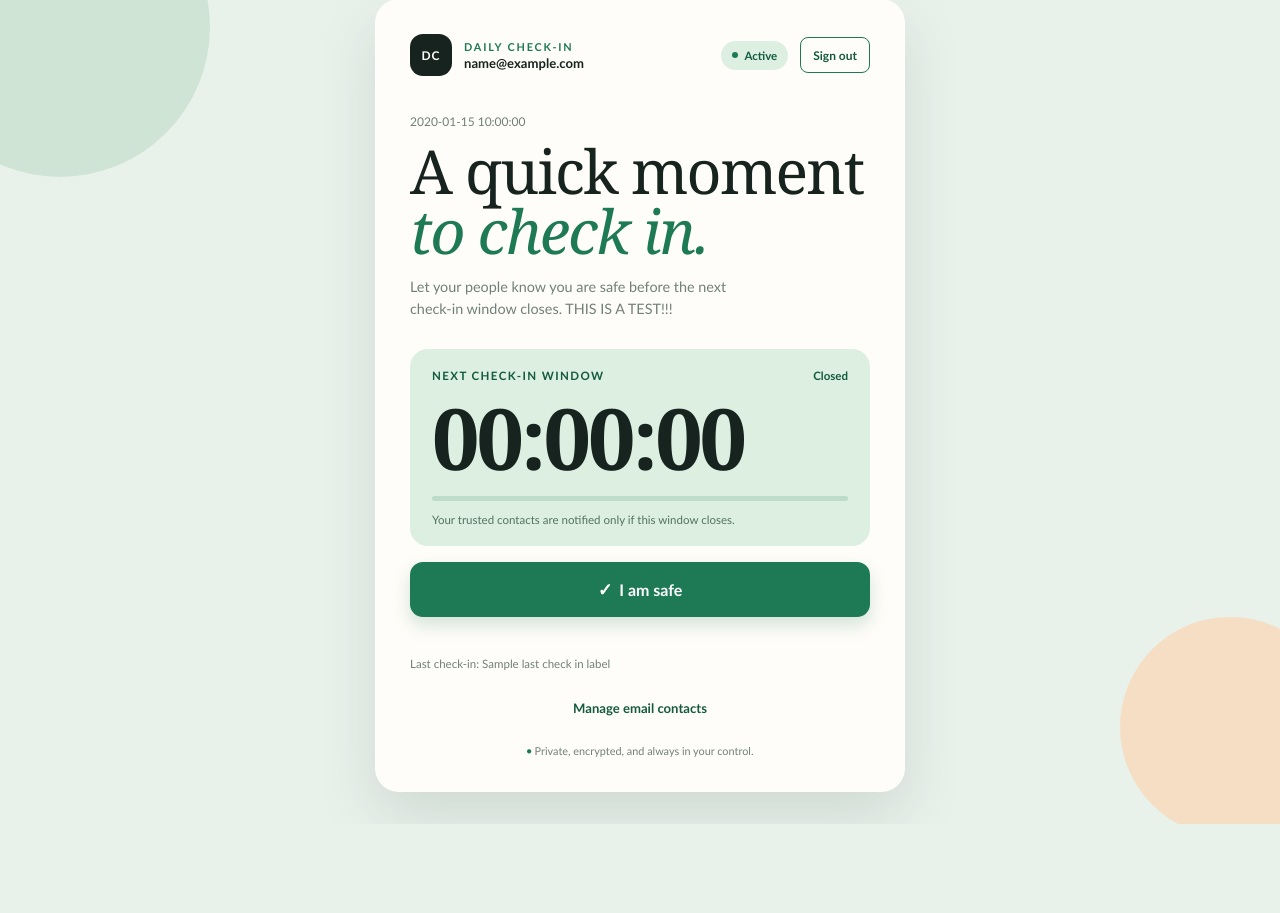
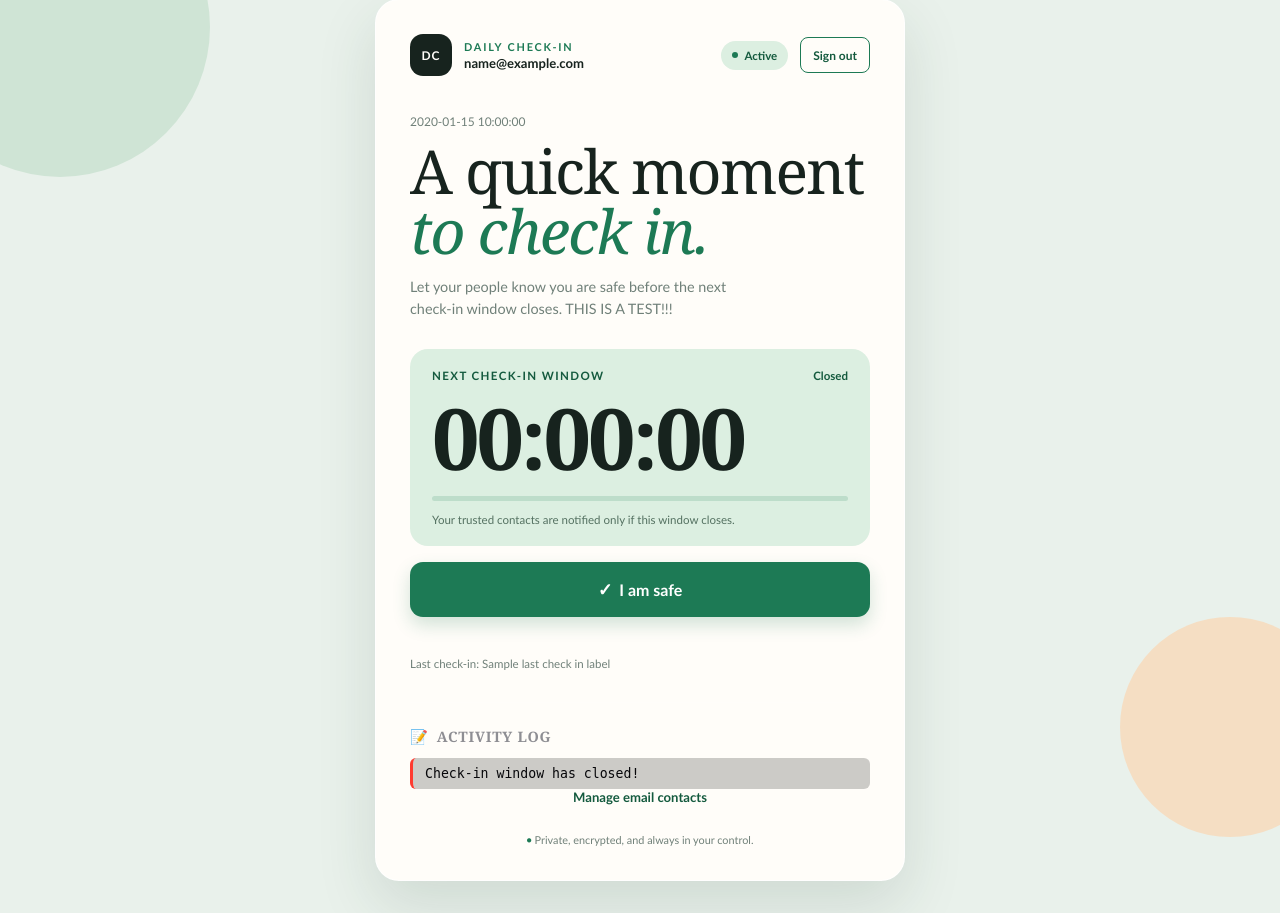
Before and after one commit to minhtri172/safe-button, a Flask app: template templates/index.html in a window 1280 px wide. Shown: the part 33-946 px from the top of the page. Before the commit the page ends 857 px from the top, so only its background shows below. Run offline with Flask 3, Linux system fonts and the light colour scheme; the template is opened without the code that fills it: most values are stand-ins (such as "Sample title", 1, 10 or a date in 2020).

Commit message:
add log activity

```diff
--- a/css/style.css
+++ b/css/style.css
@@ -424,6 +424,101 @@ h1 em {
     font: inherit;
 }
 
+/* Embedded CSS for the Log Panel - move to style.css if preferred */
+.log-section {
+    margin-top: 2rem;
+    padding-top: 1.5rem;
+    border-top: 1px solid rgba(255, 255, 255, 0.1);
+    text-align: left;
+}
+
+.log-header {
+    display: flex;
+    justify-content: space-between;
+    align-items: center;
+    margin-bottom: 0.75rem;
+}
+
+.log-title {
+    font-size: 0.9rem;
+    font-weight: 600;
+    text-transform: uppercase;
+    letter-spacing: 0.05em;
+    color: #8e8e93;
+    margin: 0;
+    display: flex;
+    align-items: center;
+    gap: 0.5rem;
+}
+
+.clear-log-btn {
+    background: transparent;
+    border: none;
+    color: #8e8e93;
+    font-size: 0.8rem;
+    cursor: pointer;
+    padding: 0.2rem 0.5rem;
+    border-radius: 4px;
+    transition: color 0.2s, background 0.2s;
+}
+
+.clear-log-btn:hover {
+    color: #ffffff;
+    background: rgba(255, 255, 255, 0.1);
+}
+
+.log-list {
+    list-style: none;
+    padding: 0;
+    margin: 0;
+    max-height: 180px;
+    overflow-y: auto;
+    display: flex;
+    flex-direction: column;
+    gap: 0.5rem;
+    font-family: monospace;
+    font-size: 0.825rem;
+}
+
+.log-item {
+    display: flex;
+    align-items: flex-start;
+    gap: 0.5rem;
+    background: rgba(0, 0, 0, 0.2);
+    padding: 0.5rem 0.75rem;
+    border-radius: 6px;
+    border-left: 3px solid #8e8e93;
+}
+
+.log-item.is-info {
+    border-left-color: #007aff;
+}
+
+.log-item.is-success {
+    border-left-color: #34c759;
+}
+
+.log-item.is-error {
+    border-left-color: #ff3b30;
+}
+
+.log-time {
+    color: #8e8e93;
+    white-space: nowrap;
+}
+
+.log-text {
+    color: #07070a;
+    word-break: break-word;
+}
+
+.log-empty {
+    color: #8e8e93;
+    font-style: italic;
+    font-size: 0.85rem;
+    padding: 0.5rem 0;
+}
+
 .form-field input:focus {
     outline: 3px solid rgba(29, 122, 85, 0.18);
     border-color: var(--green);
--- a/main.py
+++ b/main.py
@@ -9,6 +9,7 @@ from flask import Flask, jsonify, redirect, render_template, request, session, u
 import boto3
 from authlib.integrations.flask_client import OAuth
 from urllib.parse import urlencode
+import uuid
 
 
 app = Flask(__name__, static_folder="css", static_url_path="/css")
@@ -20,12 +21,14 @@ app.config["SESSION_COOKIE_SECURE"] = os.environ.get("SESSION_COOKIE_SECURE", "f
 oauth = OAuth(app)
 
 # DynamoDB table uses `id` as its partition key.
-DYNAMODB_TABLE_NAME = os.environ.get("DYNAMODB_TABLE", "SafeButtonTable")
+DYNAMODB_TABLE_NAME = "SafeButtonTable"
+LOG_TABLE_NAME = "LogTable"
 AWS_REGION = os.environ.get("AWS_REGION") or os.environ.get("AWS_DEFAULT_REGION") or "us-east-1"
 #table = boto3.resource("dynamodb", region_name=AWS_REGION).Table(DYNAMODB_TABLE_NAME)
 
 dynamodb = boto3.resource('dynamodb', region_name=AWS_REGION)
 table = dynamodb.Table(DYNAMODB_TABLE_NAME)
+log_table = dynamodb.Table(LOG_TABLE_NAME)
 CRON_AUTH_TOKEN = os.environ.get("CRON_AUTH_TOKEN", "")
 
 
@@ -64,6 +67,16 @@ oauth.register(
   server_metadata_url='https://cognito-idp.us-east-1.amazonaws.com/us-east-1_TLvRsA5Hf/.well-known/openid-configuration',
   client_kwargs={'scope': 'email openid phone'}
 )
+
+# This is for testing
+@app.get("/a")
+def mock_login():
+    session.clear()
+    session["user"] = {
+        "sub": "445894d8-3081-706c-9172-bf0cf88bd42a",
+        "email": "testuser@example.com",
+    }
+    return redirect(url_for("manage_contacts"))
 
 @app.get("/login")
 def login():
@@ -135,11 +148,15 @@ def dashboard():
     if not user:
         return render_template("login.html")
 
+    log_data = log_table.scan().get("Items", [])
+    print(log_data)
+
     response = table.get_item(Key={"id": user["sub"]})
     user_data = response.get("Item", {})
     return render_template(
         "index.html",
         user_email=user.get("email", ""),
+        log_data=log_data,
         **check_in_view_data(user_data.get("last_check_in")),
     )
 
@@ -171,7 +188,7 @@ def manage_contacts():
         saved=True,
     ), 200
 
-@app.post("/api/check-in")
+@app.post("/check-in")
 def send_check_in():
     user = session.get("user")
     if not user:
@@ -179,7 +196,6 @@ def send_check_in():
     try:
         # Get check-in timestamp
         checked_in_at = datetime.now(timezone.utc).astimezone(ZoneInfo("America/New_York")).isoformat()
-        table = dynamodb.Table(DYNAMODB_TABLE_NAME)
 
         # update the user's check-in record in the database
         my_email = table.get_item(Key={"id": user["sub"]})["Item"]["contacts"]["my_email"]
@@ -202,6 +218,16 @@ def send_check_in():
             }
         )
 
+        # Log the check-in event in the log table
+        log_table.put_item(
+            Item={
+                "id": str(uuid.uuid4()),
+                "timestamp": checked_in_at,
+                "message": "User checked in successfully.",
+                "type": "info"
+            }
+        )
+
         view_data = check_in_view_data(checked_in_at)
         return jsonify(
             message="Safe-button pressed! Timers reset successfully.",
@@ -213,12 +239,12 @@ def send_check_in():
             technical_details=str(e)
         ), 500
 
-@app.post("/api/cron-check")
+@app.post("/cron-check")
 def background_timer_check():
-    authorization = request.headers.get("Authorization", "")
-    expected_authorization = f"Bearer {CRON_AUTH_TOKEN}"
-    if not CRON_AUTH_TOKEN or not hmac.compare_digest(authorization, expected_authorization):
-        return jsonify(error="Unauthorized invocation block."), 401
+    # authorization = request.headers.get("Authorization", "")
+    # expected_authorization = f"Bearer {CRON_AUTH_TOKEN}"
+    # if not CRON_AUTH_TOKEN or not hmac.compare_digest(authorization, expected_authorization):
+    #     return jsonify(error="Unauthorized invocation block."), 401
 
 
     try:
@@ -240,6 +266,15 @@ def background_timer_check():
                         family_email,
                         "URGENT: Safe-Button Alert Activated",
                         f"Emergency Alert. The user has missed their safety check-in window. Last contact: {last_check_in}.",
+                    )
+
+                    log_table.put_item(
+                        Item={
+                            "id": str(uuid.uuid4()),
+                            "timestamp": datetime.now(timezone.utc).isoformat(),
+                            "message": "Alert email sent to family.",
+                            "type": "alert"
+                        }
                     )
 
                     table.update_item(
@@ -265,6 +300,15 @@ def background_timer_check():
                         f"Reminder: The user has not checked in within the expected time window. Last contact: {last_check_in}.",
                     )
 
+                    log_table.put_item(
+                        Item={
+                            "id": str(uuid.uuid4()),
+                            "timestamp": datetime.now(timezone.utc).isoformat(),
+                            "message": "Reminder email sent to user.",
+                            "type": "reminder"
+                        }
+                    )
+
                     table.update_item(
                         Key={"id": user.get("id")},
                         UpdateExpression="SET #status = :status, reminder_sent = :reminder_sent",
@@ -276,6 +320,15 @@ def background_timer_check():
                             ":reminder_sent": True
                         }
                     )
+            else:
+                log_table.put_item(
+                    Item={
+                        "id": str(uuid.uuid4()),
+                        "timestamp": datetime.now(timezone.utc).isoformat(),
+                        "message": "User is within the expected check-in window.",
+                        "type": "info"
+                    }
+                )
         return jsonify(status="Heartbeat calculated successfully.")
 
     except Exception as e:
--- a/templates/index.html
+++ b/templates/index.html
@@ -1,11 +1,13 @@
 <!DOCTYPE html>
 <html lang="en">
+
 <head>
     <meta charset="UTF-8">
     <meta name="viewport" content="width=device-width, initial-scale=1.0">
     <title>Daily Check-In Dashboard</title>
     <link rel="stylesheet" href="{{ url_for('static', filename='style.css') }}">
 </head>
+
 <body>
     <main class="dashboard-card">
         <div class="status-header">
@@ -21,7 +23,8 @@
         <section class="intro-section" aria-labelledby="page-title">
             <p class="date-line">{{ current_date }}</p>
             <h1 id="page-title">A quick moment<br><em>to check in.</em></h1>
-            <p class="intro-copy">Let your people know you are safe before the next check-in window closes. THIS IS A TEST!!!</p>
+            <p class="intro-copy">Let your people know you are safe before the next check-in window closes. THIS IS A
+                TEST!!!</p>
         </section>
 
         <div class="timer-section">
@@ -34,12 +37,26 @@
             <p class="timer-caption">Your trusted contacts are notified only if this window closes.</p>
         </div>
 
-        <button class="safe-button" id="safeBtn" type="button"><span class="check-icon" aria-hidden="true">&#10003;</span> I am safe</button>
+        <button class="safe-button" id="safeBtn" type="button"><span class="check-icon"
+                aria-hidden="true">&#10003;</span> I am safe</button>
         <p class="action-message" id="actionMessage" role="status" aria-live="polite"></p>
         <p class="last-click-text" id="lastCheckInText">Last check-in: {{ last_check_in_label }}</p>
 
+        <!-- Activity Log Panel -->
+        <section class="log-section" aria-label="Activity Log">
+            <div class="log-header">
+                <h2 class="log-title">
+                    <span aria-hidden="true">&#128221;</span> Activity Log
+                </h2>
+            </div>
+            <ul class="log-list" id="logList">
+                <li class="log-empty" id="emptyLogNotice">No activity recorded yet.</li>
+            </ul>
+        </section>
+
         <a class="contacts-link" href="{{ url_for('manage_contacts') }}">Manage email contacts</a>
-        <p class="footer-note"><span aria-hidden="true">&#9679;</span> Private, encrypted, and always in your control.</p>
+        <p class="footer-note"><span aria-hidden="true">&#9679;</span> Private, encrypted, and always in your control.
+        </p>
     </main>
 
     <script>
@@ -48,8 +65,31 @@
         const countdownTimer = document.querySelector('#countdownTimer');
         const timerProgress = document.querySelector('#timerProgress');
         const lastCheckInText = document.querySelector('#lastCheckInText');
+        const logList = document.querySelector('#logList');
+        const emptyLogNotice = document.querySelector('#emptyLogNotice');
+
         const checkInWindowMs = 24 * 60 * 60 * 1000;
         let checkInDeadline = new Date('{{ check_in_deadline }}').getTime();
+        let windowClosedLogged = false;
+
+        // Logging Utility Function
+        function addLog(message, type = 'info') {
+            if (emptyLogNotice) {
+                emptyLogNotice.style.display = 'none';
+            }
+
+            const li = document.createElement('li');
+            li.className = `log-item is-${type}`;
+
+            const textSpan = document.createElement('span');
+            textSpan.className = 'log-text';
+            textSpan.textContent = message;
+
+            li.appendChild(textSpan);
+
+            // Insert new log at the top
+            logList.insertBefore(li, logList.firstChild);
+        }
 
         function updateCountdown() {
             const remainingMs = Math.max(0, checkInDeadline - Date.now());
@@ -66,11 +106,40 @@
             if (remainingMs === 0) {
                 document.querySelector('.timer-state').textContent = 'Closed';
                 countdownTimer.setAttribute('aria-label', 'Check-in window closed');
+
+                if (!windowClosedLogged) {
+                    addLog('Check-in window has closed!', 'error');
+                    windowClosedLogged = true;
+                }
             }
         }
 
+        // log_data is safely injected directly from Flask when the page loads!
+        const initialLogs = {{ log_data | tojson | safe }};
+
+        // Sort logs by timestamp (oldest first)
+        initialLogs.sort((a, b) => new Date(a.timestamp) - new Date(b.timestamp));
+
+        initialLogs.forEach(entry => {
+            // Parse the ISO timestamp into a JavaScript Date object
+            const dateObj = new Date(entry.timestamp);
+
+            // Format date components with leading zeros
+            const year = dateObj.getFullYear();
+            const month = String(dateObj.getMonth() + 1).padStart(2, '0');
+            const day = String(dateObj.getDate()).padStart(2, '0');
+            const hours = String(dateObj.getHours()).padStart(2, '0');
+            const minutes = String(dateObj.getMinutes()).padStart(2, '0');
+            const seconds = String(dateObj.getSeconds()).padStart(2, '0');
+
+            const formattedTime = `${year}-${month}-${day} ${hours}:${minutes}:${seconds}`;
+
+            addLog(`${formattedTime}: ${entry.message}`, entry.type);
+        });
+
         updateCountdown();
         setInterval(updateCountdown, 1000);
+
 
         safeButton.addEventListener('click', async () => {
             safeButton.disabled = true;
@@ -89,18 +158,26 @@
                 }
 
                 checkInDeadline = new Date(result.check_in_deadline).getTime();
+                windowClosedLogged = false; // Reset warning state on successful check-in
+
                 lastCheckInText.textContent = `Last check-in: ${result.last_check_in_label}`;
                 document.querySelector('.timer-state').textContent = 'Open';
                 updateCountdown();
+
                 actionMessage.className = 'action-message is-success';
                 actionMessage.textContent = result.message;
                 safeButton.innerHTML = '<span class="check-icon" aria-hidden="true">&#10003;</span> Safe message sent';
+
+                addLog(`Check-in recorded successfully: ${result.message}`, 'success');
             } catch (error) {
                 actionMessage.className = 'action-message is-error';
                 actionMessage.textContent = error.message;
                 safeButton.disabled = false;
+
+                addLog(`Check-in failed: ${error.message}`, 'error');
             }
         });
     </script>
 </body>
+
 </html>
```
